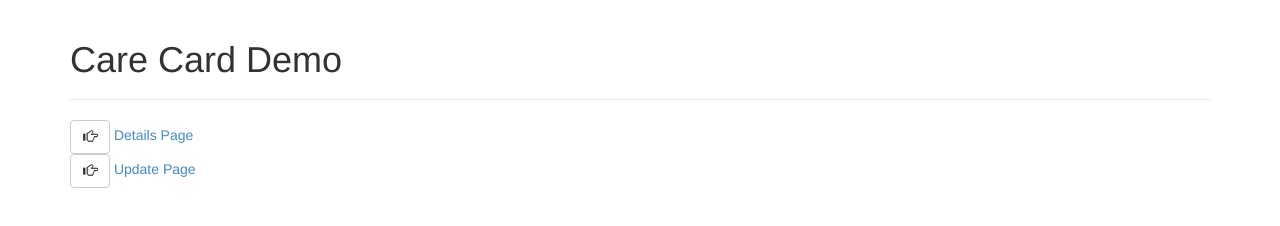
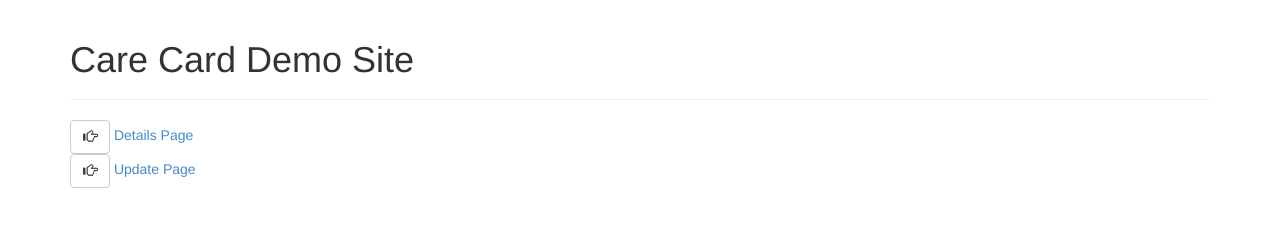
Before and after one commit to ChelmsfordMakerspace/CareCard, a plain HTML site: page index.html in a window 1280 px wide. Drawn offline with Linux system fonts and the light colour scheme.

Commit message:
Added a word

```diff
--- a/index.html
+++ b/index.html
@@ -39,7 +39,7 @@
 		<div class="col-sm-12 column">
 			<div class="page-header">
 				<h1>
-					Care Card Demo
+					Care Card Demo Site
 				</h1>
 			</div>
 		</div>
```
